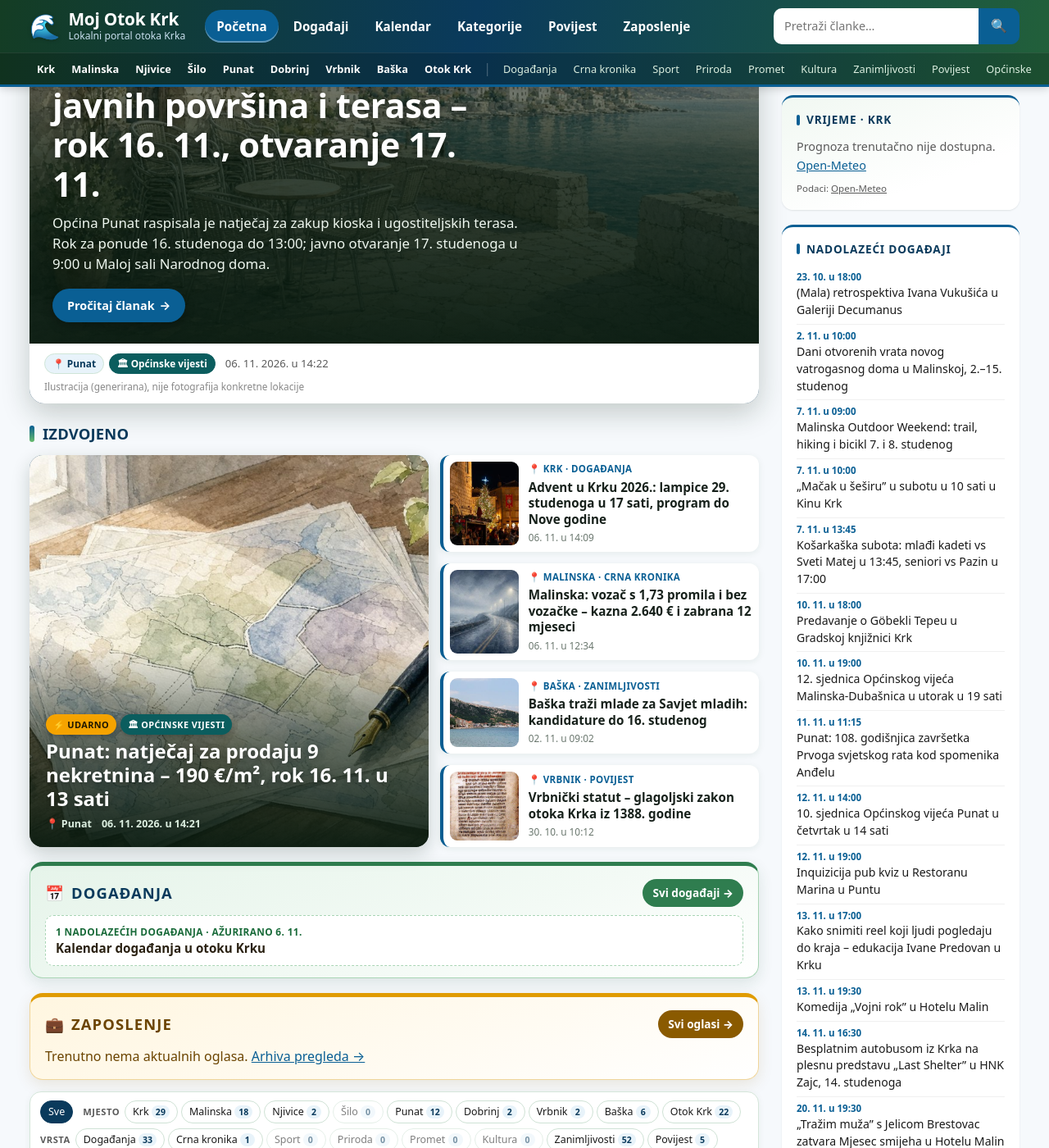
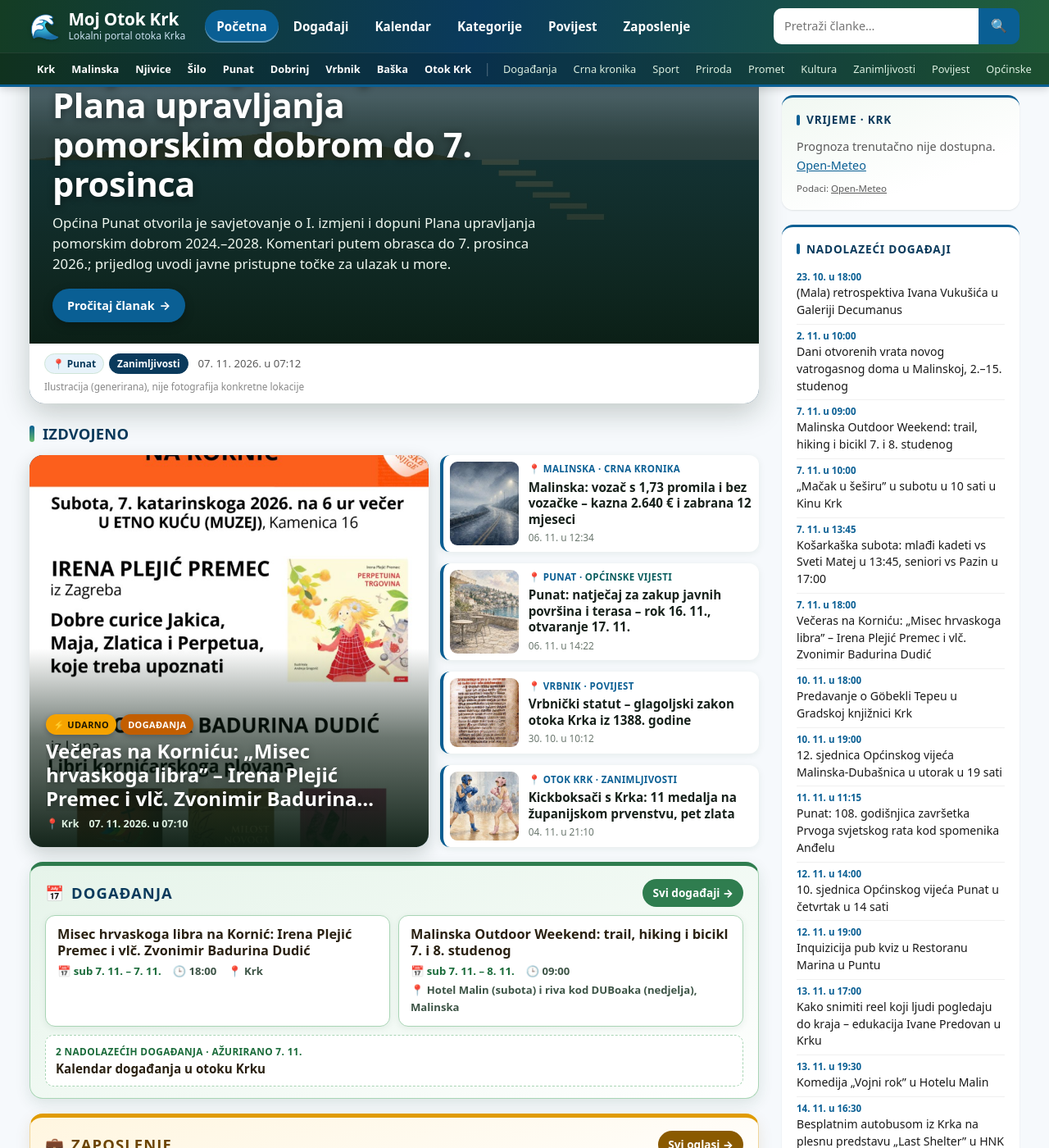
Before and after one commit to MojGK/moj-otok-krk, a Jekyll site: the page built from index.md, in a window 1280 px wide and 1400 px high, scrolled down 247 px. Shown: the whole window at 82% size. Built offline with Jekyll 4.4.1, drawn with Linux system fonts in a browser that asks for light colours; some of the changed text lies outside the part shown.

Commit message:
7.11: Misec hrvaskoga libra na Kornić; Punat savjetovanje Plan pomorsko dobro

```diff
--- a/_data/dogadjanja.yml
+++ b/_data/dogadjanja.yml
@@ -1,44 +1,15 @@
 # DOGAĐANJA – živi popis iz članaka s event_date (nadolazeći).
 # Upute: _data/README-zaposlenje-dogadjanja.md
-azurirano: 2026-11-06
+azurirano: 2026-11-07
 dogadjaji:
-  - naziv: Radionica izrade straničnika za umirovljenike u Gradskoj knjižnici Krk
-...
-    datum: 2026-11-06
-    datum_do: 2026-11-06
-    vrijeme: "09:00"
-    mjesto: Gradska knjižnica Krk
-...
+  - naziv: 'Misec hrvaskoga libra na Kornić: Irena Plejić Premec i vlč. Zvonimir Badurina Dudić'
+    datum: 2026-11-07
+    datum_do: 2026-11-07
+    vrijeme: "18:00"
+    mjesto: Etno kuća (Muzej), Kamenica 16, Kornić
     grad: Krk
-...
-    opis: U petak, 6. studenog, od 9 do 11 sati umirovljenici s Marijom Bašić u knjižnici u
-  Krku izrađuju straničnike za knjige. Najviše šest polaznika, prijave su obavez
-...
-    link: /radionica-stranicnika-umirovljenici-knjiznica-krk/
-  - naziv: 'Žene za otok u studenome: „Jako ženska ćakula” s ginekologinjom i radionica snimanja
-  reelsa'
-    datum: 2026-11-06
-    vrijeme: "18:00"
-    mjesto: Mala vijećnica, Krk
-...
-    grad: Krk
-...
-    opis: Udruga Žene za otok 6. studenoga u 18 sati u Maloj vijećnici u Krku vodi otvoren razgovor
-  o ženskom zdravlju s doc. dr. sc. Lanom Glavan, a 13. studenoga slijed
-...
-    link: /zene-za-otok-zenska-cakula-reels/
-  - naziv: Komedija „Skliske vježbe” otvara Mjesec smijeha u Hotelu Malin
-...
-    datum: 2026-11-06
-    vrijeme: "19:30"
-    mjesto: Hotel Malin, Malinska
-...
-    grad: Malinska
-...
-    opis: Irena Grdinić i Mario Lipovšek Battifiaca u petak, 6. studenog, u 19.30 vraćaju se
-  u Hotel Malin kao bračni par Đurđa i Franko. Ulaznice su
-...
-    link: /skliske-vjezbe-hotel-malin/
+    opis: Katedra Čakavskog sabora Kornić obilježava Mjesec hrvatske knjige predstavljanjem knjiga Irene Plejić Premec i vlč. Zvonimira Badurine Dudića.
+    link: /misec-hrvaskoga-libra-na-kornic/
   - naziv: 'Malinska Outdoor Weekend: trail, hiking i bicikl 7. i 8. studenog'
     datum: 2026-11-07
     datum_do: 2026-11-08
--- /dev/null
+++ b/_posts/2026-11-07-misec-hrvaskoga-libra-na-kornic.md
@@ -0,0 +1,36 @@
+---
+layout: post
+title: "Večeras na Korniću: „Misec hrvaskoga libra” – Irena Plejić Premec i vlč. Zvonimir Badurina Dudić"
+date: 2026-11-07 07:10:00 +0100
+location: Krk
+type: Događanja
+categories: [Krk, Događanja]
+event_date: 2026-11-07 18:00:00 +0100
+event_place: "Etno kuća (Muzej), Kamenica 16, Kornić"
+excerpt: "Katedra Čakavskog sabora Kornić večeras, u subotu 7. studenoga u 18 sati, u Etno kući (Muzeju) na Kamenici 16 obilježava Mjesec hrvatske knjige s Irenom Plejić Premec i vlč. Zvonimirom Badurinom Dudićem."
+image: /assets/images/misec-hrvaskoga-libra-kornic-2026.jpg
+image_alt: "Plakat „Misec hrvaskoga libra na Kornić” s naslovnicama knjiga"
+image_credit: "Plakat: Katedra Čakavskog sabora Kornić, via [otok-krk.org](https://otok-krk.org/krk/misec-hrvaskoga-libra-na-kornic)"
+source: "[otok-krk.org – plakat](https://otok-krk.org/krk/misec-hrvaskoga-libra-na-kornic)"
+---
+
+Katedra Čakavskog sabora Kornić večeras, u **subotu 7. studenoga u 18 sati**, u **Etno kući (Muzeju), Kamenica 16** obilježava Mjesec hrvatske knjige večeri „Misec hrvaskoga libra na Kornić”.
+
+Prema plakatu organizatora, gostuju:
+
+- **Irena Plejić Premec** iz Zagreba – „Dobre curice Jakica, Maja, Zlatica i Perpetua, koje treba upoznati” (na plakatu je naslovnica slikovnice *Perpetuina trgovina*, ilustracije Andreja Gregorič)
+- **vlč. Zvonimir Badurina Dudić** iz Luna – „Libri kornićarskoga plovana”; na plakatu su naslovnice *Jubilejski križni put nade*, *Milost novoga života* i *Križni put*
+
+Mjesec hrvatske knjige traje od **15. 10. do 15. 11. 2026.**
+
+## Praktično
+
+- **subota, 7. 11. 2026., 18:00** (na plakatu: „7. katarinskoga … na 6 ur večer”)
+- Etno kuća (Muzej), Kamenica 16, Kornić
+- organizator: Katedra Čakavskog sabora Kornić
+
+Ulaz i trajanje plakat ne navodi.
+
+## Izvori
+
+- Plakat Katedre Čakavskog sabora Kornić, objavljen na otok-krk.org
--- /dev/null
+++ b/_posts/2026-11-07-punat-savjetovanje-plan-pomorsko-dobro.md
@@ -0,0 +1,33 @@
+---
+layout: post
+title: "Punat: javno savjetovanje o izmjeni Plana upravljanja pomorskim dobrom do 7. prosinca"
+date: 2026-11-07 07:12:00 +0100
+location: Punat
+type: Zanimljivosti
+categories: [Punat, Zanimljivosti]
+excerpt: "Općina Punat otvorila je savjetovanje o I. izmjeni i dopuni Plana upravljanja pomorskim dobrom 2024.–2028. Komentari putem obrasca do 7. prosinca 2026.; prijedlog uvodi javne pristupne točke za ulazak u more."
+image: /assets/images/punat-pomorsko-dobro-ilustracija.jpg
+image_alt: "Neutralna ilustracija obale i stepenica prema moru"
+image_credit: "Ilustracija (generirana), nije fotografija konkretne lokacije"
+source: "[Općina Punat – savjetovanje](https://www.punat.hr/hr/novosti/2026-11/javno-savjetovanje-o-prijedlogu-i-izmjene-i-dopune-plana-upravljanja-pomorskim)"
+---
+
+Općina Punat 6. studenoga objavila je javno savjetovanje o prijedlogu **I. izmjene i dopune Plana upravljanja pomorskim dobrom** na području Općine za razdoblje 2024.–2028. Prema obrascu savjetovanja, **savjetovanje je otvoreno do 7. prosinca 2026.**
+
+Obrazloženje kaže da se tijekom primjene Plana pokazala potreba za usklađenjem sa stvarnim stanjem na terenu, planiranim investicijama Općine i interesom korisnika za djelatnosti na pomorskom dobru.
+
+## Što predlaže (prema dokumentu)
+
+- novu aktivnost: **uređenje javnih pristupnih točaka za ulazak i izlazak iz mora** – montažno-demontažne pristupne podloge koje postavlja Općina, bez betoniranja i bušenja, uklonjive po potrebi
+- nove definicije **gradnje spomenika** (spomeničko ili sakralno obilježje do 4 m) i **uređenja plaža** (tucanje stijena, uklanjanje kamenja, dohrana, stepenice i sl.)
+- izmjenu Priloga 1. – **mikrolokacije**
+
+## Kako sudjelovati
+
+- obrazac za sudjelovanje i prijedlog dokumenta priloženi su na [stranici Općine](https://www.punat.hr/node/2579)
+- upiti: **Maja Nikšić**, pomorski redar – Općina Punat, Novi put 2, 51521 Punat, maja.niksic@punat.hr
+- nakon zaključenja Općina objavljuje izvješće o savjetovanju
+
+## Izvori
+
+- Općina Punat: objava savjetovanja i prilozi (prijedlog, obrazac sadržaja, obrazac sudjelovanja)
```
Also changed, not shown: assets/images/misec-hrvaskoga-libra-kornic-2026.jpg (added), assets/images/punat-pomorsko-dobro-ilustracija.jpg (added), assets/images/thumbs/misec-hrvaskoga-libra-kornic-2026.jpg (added), assets/images/thumbs/punat-pomorsko-dobro-ilustracija.jpg (added).
